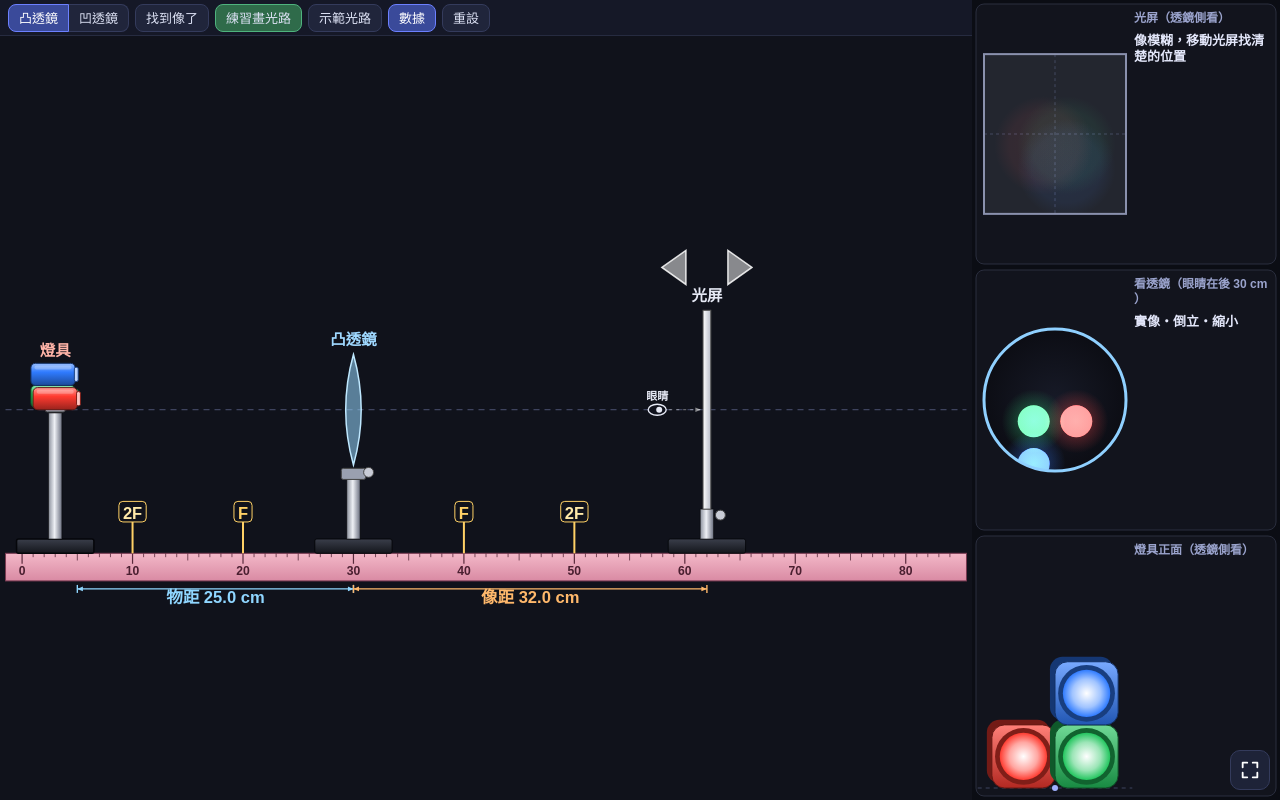
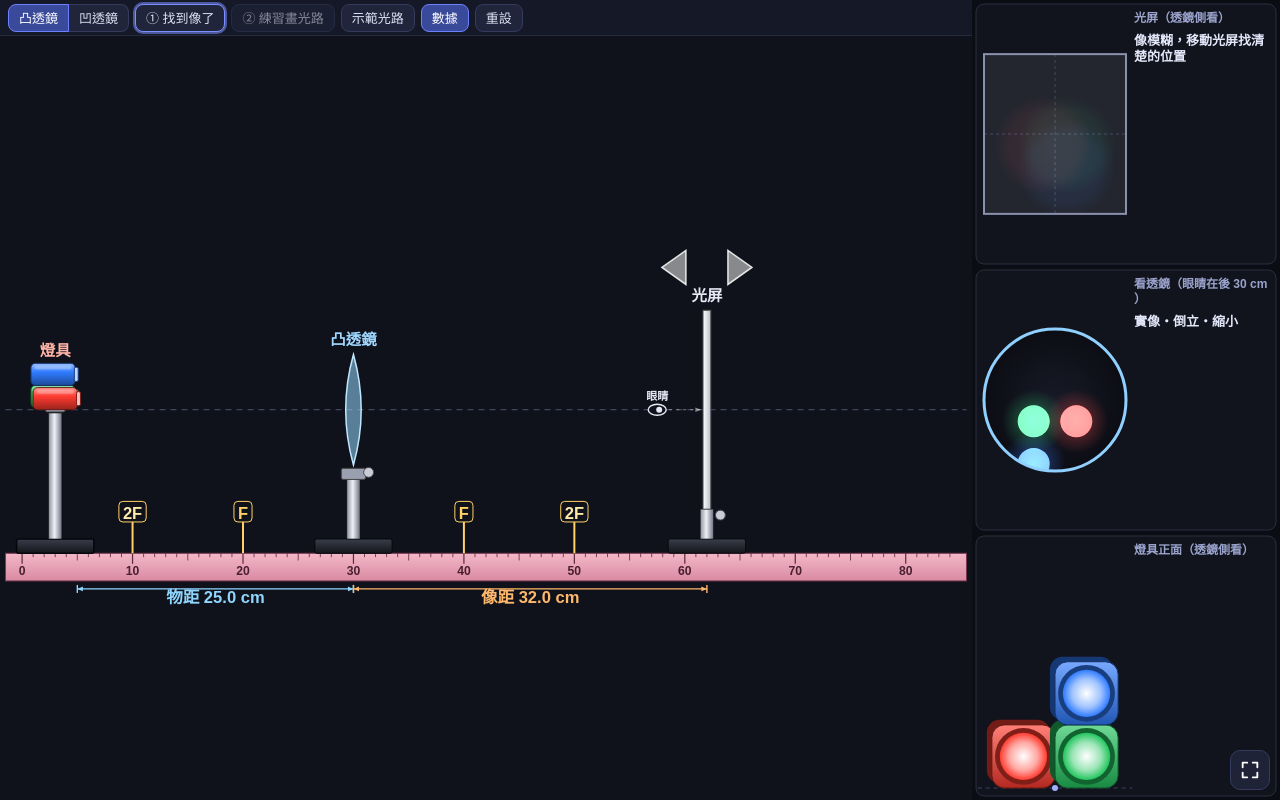
Before and after one commit to wedcher/optics-bench, a website: page index.html in a window 1280 px wide. Drawn offline with Linux system fonts and the light colour scheme.

Commit message:
feat: number the two steps (1 find the image, 2 practice drawing rays) and style them by progress
Co-Authored-By: Claude Sonnet 5.5 <noreply@anthropic.com>
Claude-Session: https://claude.ai/code/session_01HvGmyVGZd1vpU3iztVmS2y

```diff
--- a/app.js
+++ b/app.js
@@ -654,6 +654,10 @@
     $('grp-obs').hidden = ana; $('grp-ana').hidden = !ana;
     $('b-convex').setAttribute('aria-pressed', st.lens === 'convex'); $('b-concave').setAttribute('aria-pressed', st.lens === 'concave');
     $('t-rays').setAttribute('aria-pressed', st.rays); $('t-data').setAttribute('aria-pressed', st.data); $('t-ans').setAttribute('aria-pressed', st.ans);
+    // 兩個步驟有順序：① 先找到像 → ② 練習畫光路（沒找到像時 ② 是暗的，按了會提示要先找像）
+    $('b-mark').textContent = st.marker ? '① 找到像了 ✓' : '① 找到像了';
+    $('b-mark').classList.toggle('next', !st.marker); $('b-mark').classList.toggle('done', !!st.marker);
+    $('b-ana').classList.toggle('ready', !!st.marker);
     $('b-undo').disabled = !st.lines.length; $('b-clear').disabled = !st.lines.length;
     if (G.k) anaScale();
     requestRender();
--- a/index.html
+++ b/index.html
@@ -19,6 +19,10 @@
     background: #151827; border-bottom: 1px solid #262b40; overflow-x: auto; white-space: nowrap; }
   .grp { display: inline-flex; gap: 6px; align-items: center; }
   .grp[hidden], #msg[hidden] { display: none; }
+  #b-mark.next { border-color: #7d8fff; box-shadow: 0 0 0 2px rgba(125,143,255,.55); }
+  #b-mark.done { background: #2f6b4a; border-color: #4fb37e; }
+  #b-ana { opacity: .55; }
+  #b-ana.ready { opacity: 1; background: #2f6b4a; border-color: #4fb37e; box-shadow: 0 0 0 2px rgba(79,179,126,.6); }
   button.primary { background: #2f6b4a; border-color: #4fb37e; }
   #install { position: fixed; inset: 0; z-index: 9; background: rgba(5,6,12,.78); display: flex; align-items: center; justify-content: center; padding: 16px; }
   #install[hidden] { display: none; }
@@ -49,8 +53,8 @@
 <div id="bar">
   <span id="grp-obs" class="grp">
     <span class="seg"><button id="b-convex" aria-pressed="true">凸透鏡</button><button id="b-concave" aria-pressed="false">凹透鏡</button></span>
-    <button id="b-mark">找到像了</button>
-    <button id="b-ana" class="primary">練習畫光路</button>
+    <button id="b-mark" class="next">① 找到像了</button>
+    <button id="b-ana">② 練習畫光路</button>
     <button id="t-rays" aria-pressed="false">示範光路</button>
     <button id="t-data" aria-pressed="true">數據</button>
     <button id="b-reset">重設</button>
```
Also changed, not shown: docs/bench-simulator.md (+1 -0 lines), tests/e2e-bench.js (+8 -0 lines), README.md.
